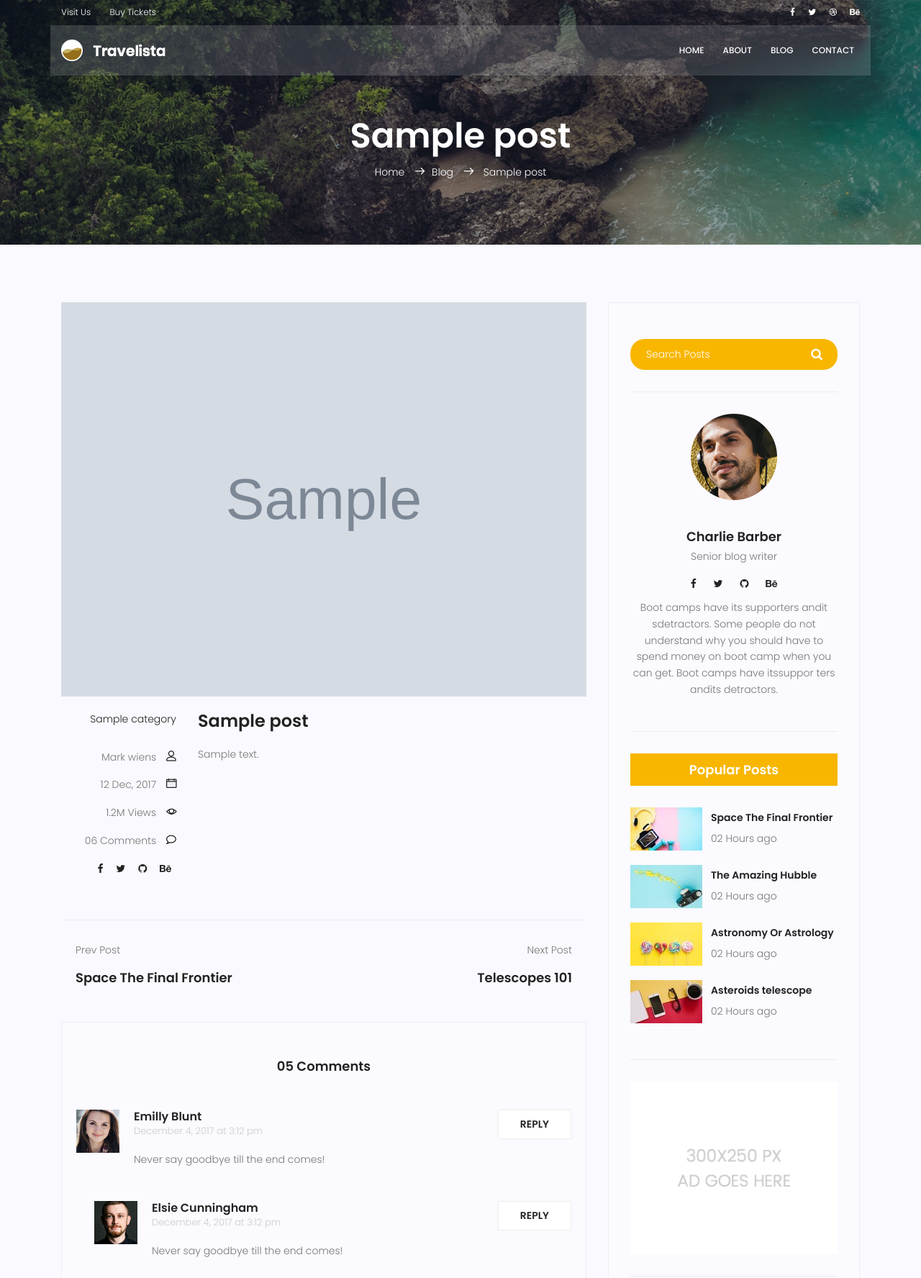
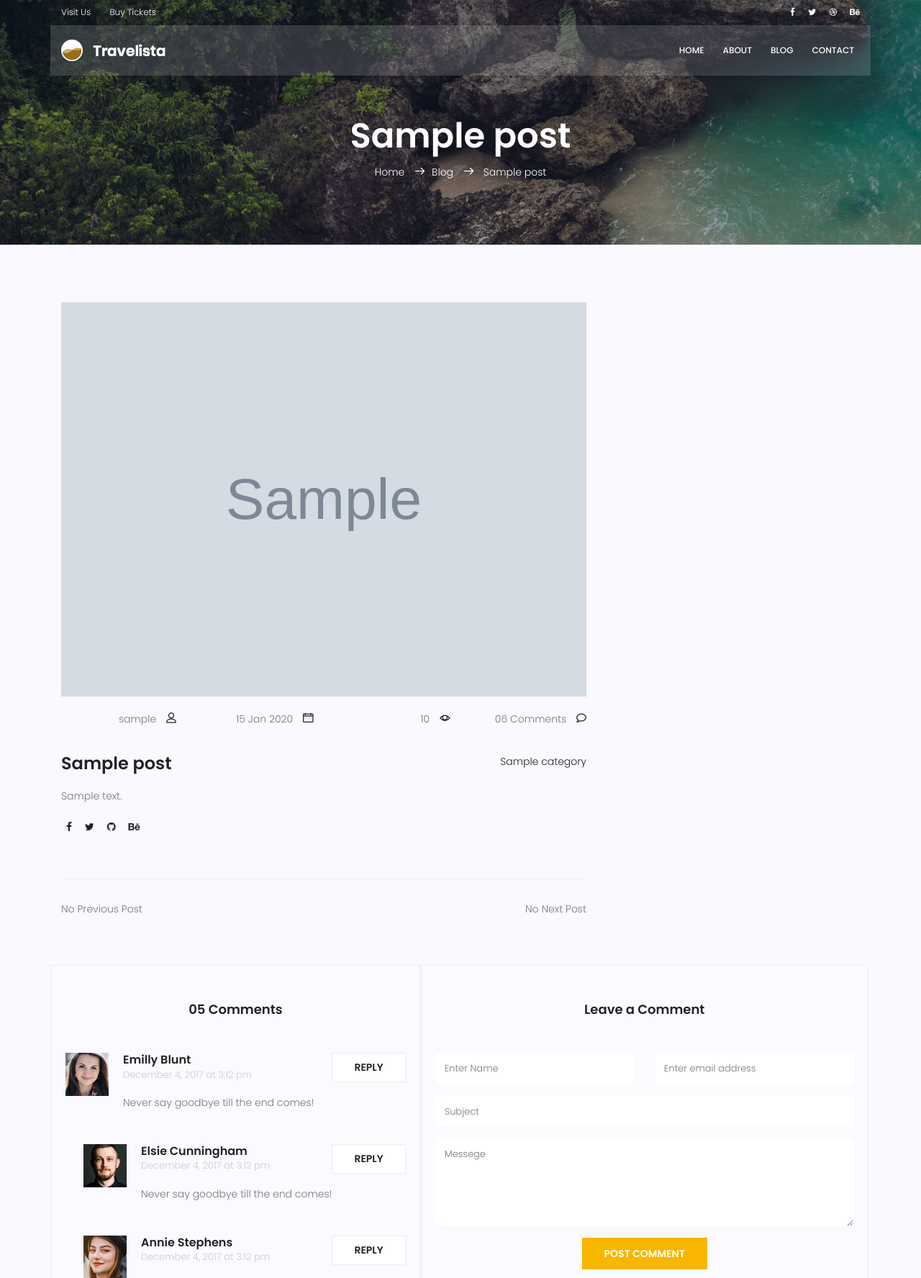
Before and after one commit to Sepehr2S/mysite, a Django app: page /blog/1 in a window 1280 px wide. Shown: the top 1776 px of the page at 72% size. Run offline with Django 4.2, Linux system fonts and the light colour scheme; tables that the repository leaves empty hold one stand-in row (values such as "Sample post"); grey boxes marked "Sample" are stand-in pictures; some libraries are stand-ins or nearby versions.

Commit message:
fixing categories and time

```diff
--- a/templates/blog/blog-home.html
+++ b/templates/blog/blog-home.html
@@ -90,12 +90,14 @@
 								<div class="col-lg-3  col-md-3 meta-details">
 									<ul class="tags">
 
-										<li><a href="#">{{post.category.all|join:", "}}</a></li>
+										{% for cat in post.category.all %}
+										<li><a href="#">{{cat.name}}</a></li>{% if not forloop.last %},{% endif %}
+										{% endfor %}
 
 									</ul>
 									<div class="user-details row">
 										<p class="user-name col-lg-12 col-md-12 col-6"><a href="#">{{post.author}}</a> <span class="lnr lnr-user"></span></p>
-										<p class="date col-lg-12 col-md-12 col-6"><a href="#">{{post.created_date}}</a> <span class="lnr lnr-calendar-full"></span></p>
+										<p class="date col-lg-12 col-md-12 col-6"><a href="#">{{post.created_date|date:"d M Y"}}</a> <span class="lnr lnr-calendar-full"></span></p>
 										<p class="view col-lg-12 col-md-12 col-6"><a href="#">{{post.counted_views}} Vsiews</a> <span class="lnr lnr-eye"></span></p>
 										<p class="comments col-lg-12 col-md-12 col-6"><a href="#">06 Comments</a> <span class="lnr lnr-bubble"></span></p>
 									</div>
--- a/templates/blog/blog-single.html
+++ b/templates/blog/blog-single.html
@@ -29,23 +29,17 @@
 										<img class="img-fluid" src="{{posts.image.url}}" alt="">
 									</div>
 								</div>
-								<div class="col-lg-3  col-md-3 meta-details">
-									<ul class="tags">
-										<li><a href="#">{{posts.category.all|join:", "}}</a></li>
-									</ul>
+								<div class="col-lg-16 meta-details container">
 									<div class="user-details row">
-										<p class="user-name col-lg-12 col-md-12 col-6"><a href="#">Mark wiens</a> <span class="lnr lnr-user"></span></p>
-										<p class="date col-lg-12 col-md-12 col-6"><a href="#">12 Dec, 2017</a> <span class="lnr lnr-calendar-full"></span></p>
-										<p class="view col-lg-12 col-md-12 col-6"><a href="#">1.2M Views</a> <span class="lnr lnr-eye"></span></p>
-										<p class="comments col-lg-12 col-md-12 col-6"><a href="#">06 Comments</a> <span class="lnr lnr-bubble"></span></p>
-										<ul class="social-links col-lg-12 col-md-12 col-6">
-											<li><a href="#"><i class="fa fa-facebook"></i></a></li>
-											<li><a href="#"><i class="fa fa-twitter"></i></a></li>
-											<li><a href="#"><i class="fa fa-github"></i></a></li>
-											<li><a href="#"><i class="fa fa-behance"></i></a></li>
-										</ul>
+										<p class="user-name col-lg-3 col-sm-6"><a href="#">{{posts.author}}</a> <span class="lnr lnr-user"></span></p>
+										<p class="date col-lg-3 col-sm-6"><a href="#">{{posts.created_date|date:"d M Y"}}</a> <span class="lnr lnr-calendar-full"></span></p>
+										<p class="view col-lg-3 col-sm-6"><a href="#">{{posts.counted_views}}</a> <span class="lnr lnr-eye"></span></p>
+										<p class="comments col-lg-3 col-sm-6"><a href="#">06 Comments</a> <span class="lnr lnr-bubble"></span></p>
 									</div>
 								</div>
+
+
+
 								<div class="col-lg-9 col-md-9">
 									<h3 class="mt-20 mb-20"> {{posts.title}} </h3>
 									<p class="excert">
@@ -54,31 +48,72 @@
 
 								</div>
 
+								<div class="col-lg-3  col-md-3 meta-details">
+									<ul class="tags">
+										{% for cat in posts.category.all %}
+										<li><a href="#">{{cat.name}}</a></li>{% if not forloop.last %},{% endif %}
+										{% endfor %}
+									</ul>
+
+								</div>
+
+								<ul class="social-links col-lg-12 col-md-12 col-6">
+									<li><a href="#"><i class="fa fa-facebook"></i></a></li>
+									<li><a href="#"><i class="fa fa-twitter"></i></a></li>
+									<li><a href="#"><i class="fa fa-github"></i></a></li>
+									<li><a href="#"><i class="fa fa-behance"></i></a></li>
+								</ul>
+								<hr/>
 							</div>
 							<div class="navigation-area">
 								<div class="row">
 									<div class="col-lg-6 col-md-6 col-12 nav-left flex-row d-flex justify-content-start align-items-center">
+										{% if prev_post %}
 											<div class="thumb">
-											<a href="{% url "blog:single_blog" prev_post.pk %}"><img class="img-fluid" src="{{prev_post.image.url}}" alt=""></a>
+												<a href="{% url 'blog:single_blog' prev_post.pk %}">
+													<img class="img-fluid" src="{{ prev_post.image.url }}" alt="">
+												</a>
 											</div>
 											<div class="arrow">
-											<a href="{% url "blog:single_blog" prev_post.pk %}"><span class="lnr text-white lnr-arrow-left"></span></a>
+												<a href="{% url 'blog:single_blog' prev_post.pk %}">
+													<span class="lnr text-white lnr-arrow-left"></span>
+												</a>
 											</div>
-										<div class="detials">
+											<div class="details">
 												<p>Prev Post</p>
-											<a href="{% url "blog:single_blog" prev_post.pk %}"><h4>Space The Final Frontier</h4></a>
+												<a href="{% url 'blog:single_blog' prev_post.pk %}">
+													<h4>{{ prev_post.title }}</h4>
+												</a>
 											</div>
+										{% else %}
+											<div class="details">
+												<p>No Previous Post</p>
+											</div>
+										{% endif %}
 									</div>
 									<div class="col-lg-6 col-md-6 col-12 nav-right flex-row d-flex justify-content-end align-items-center">
-										<div class="detials">
+										{% if next_post %}
+											<div class="details">
 												<p>Next Post</p>
-											<a href="{% url "blog:single_blog" next_post.pk %}"><h4>Telescopes 101</h4></a>
+												<a href="{% url 'blog:single_blog' next_post.pk %}">
+													<h4>{{ next_post.title }}</h4>
+												</a>
 											</div>
 											<div class="arrow">
-											<a href="{% url "blog:single_blog" next_post.pk %}"><span class="lnr text-white lnr-arrow-right"></span></a>
+												<a href="{% url 'blog:single_blog' next_post.pk %}">
+													<span class="lnr text-white lnr-arrow-right"></span>
+												</a>
 											</div>
 											<div class="thumb">
-											<a href="{% url "blog:single_blog" next_post.pk %}"><img class="img-fluid" src="{{next_post.image.url}}" alt=""></a>
+												<a href="{% url 'blog:single_blog' next_post.pk %}">
+													<img class="img-fluid" src="{{ next_post.image.url }}" alt="">
+												</a>
+											</div>
+										{% else %}
+											<div class="details">
+												<p>No Next Post</p>
+											</div>
+										{% endif %}
 									</div>
 								</div>
 								</div>
```
Lines whose indentation alone changed are shown as unchanged.
